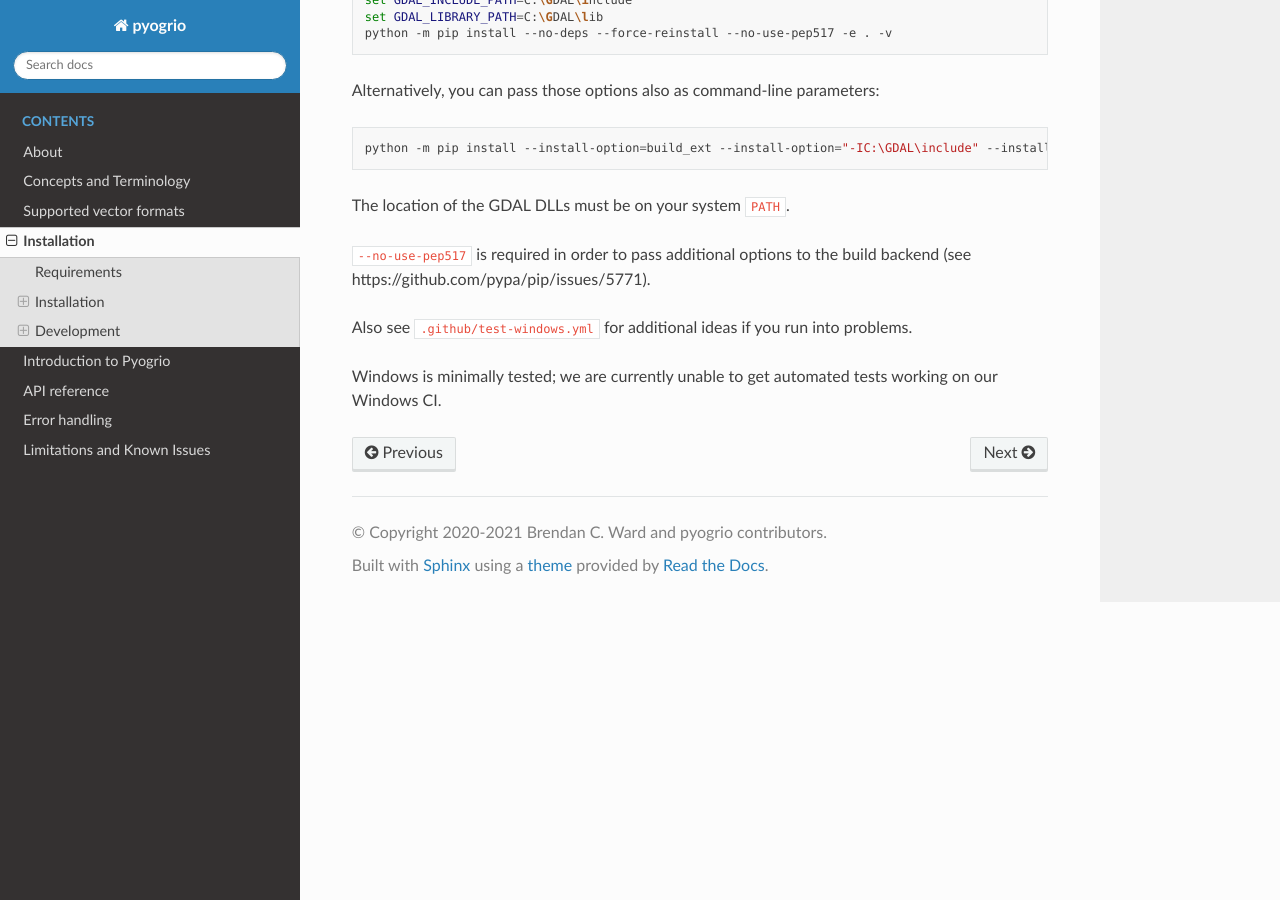
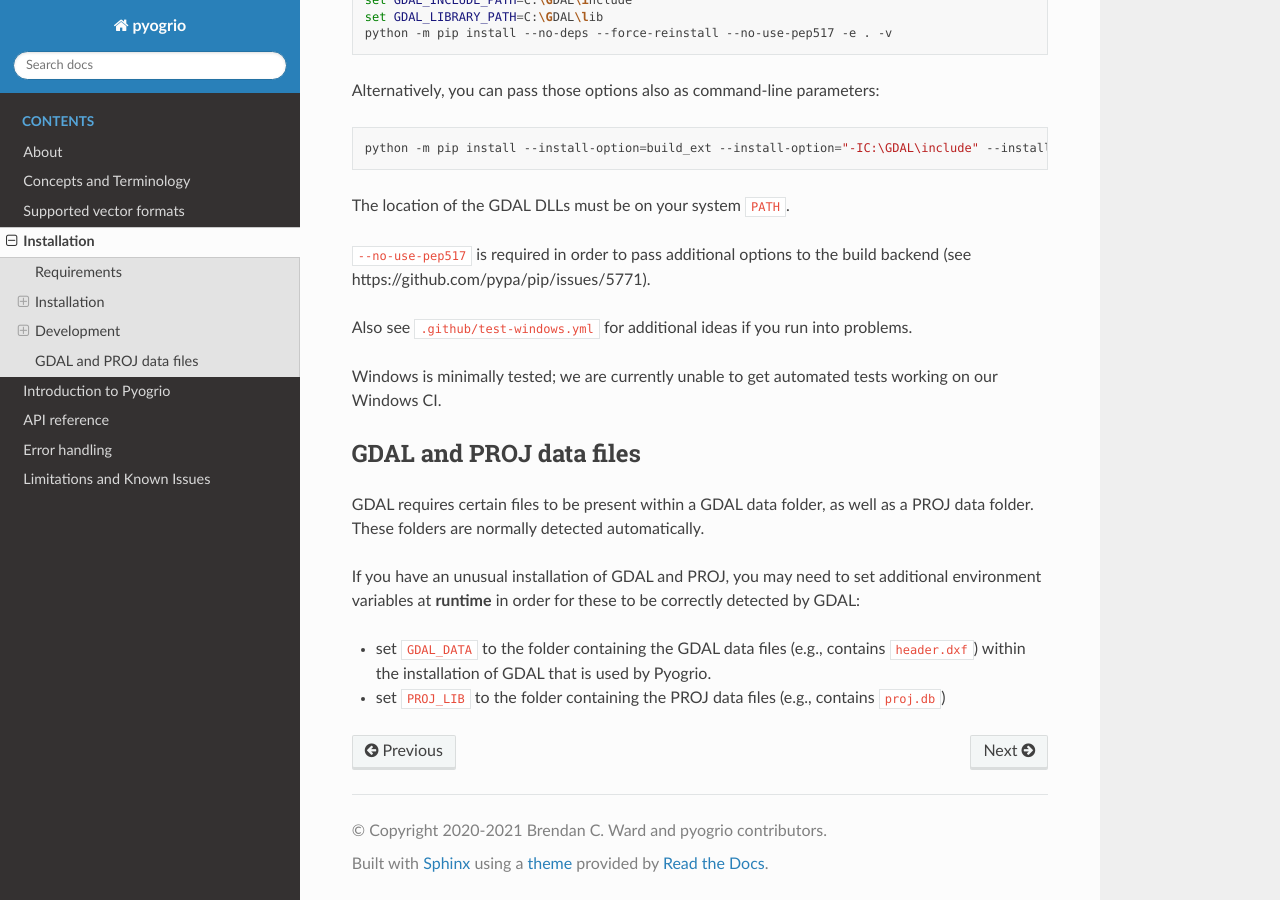
Before and after one commit to geopandas/pyogrio, a Sphinx documentation site: the page built from docs/source/install.md, in a window 1280 px wide and 900 px high, scrolled down 2046 px. Built offline with Sphinx 7.4.7 and the Read the Docs theme 2.0.0, drawn with Linux system fonts in a browser that asks for light colours.

Commit message:
Search for GDAL and PROJ data folders during startup (#52)

```diff
--- a/docs/source/install.md
+++ b/docs/source/install.md
@@ -107,3 +107,16 @@ Also see `.github/test-windows.yml` for additional ideas if you run into problem
 
 Windows is minimally tested; we are currently unable to get automated tests
 working on our Windows CI.
+
+## GDAL and PROJ data files
+
+GDAL requires certain files to be present within a GDAL data folder, as well
+as a PROJ data folder. These folders are normally detected automatically.
+
+If you have an unusual installation of GDAL and PROJ, you may need to set
+additional environment variables at **runtime** in order for these to be
+correctly detected by GDAL:
+
+-   set `GDAL_DATA` to the folder containing the GDAL data files (e.g., contains `header.dxf`)
+    within the installation of GDAL that is used by Pyogrio.
+-   set `PROJ_LIB` to the folder containing the PROJ data files (e.g., contains `proj.db`)
```
Also changed, not shown: 5 other files.
